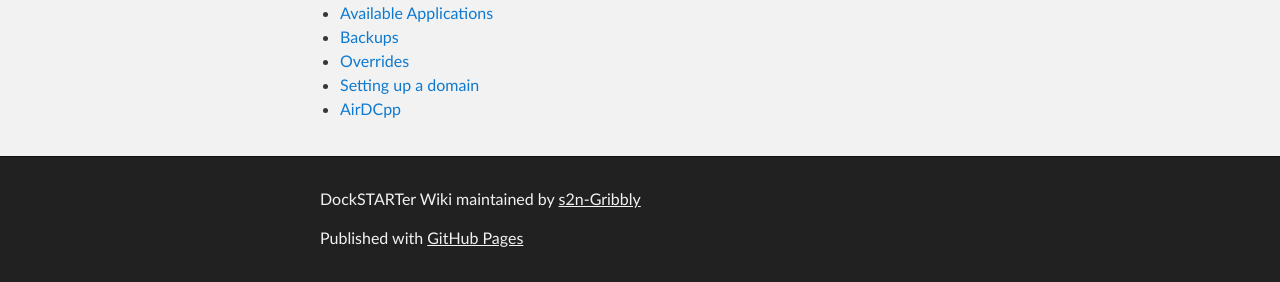
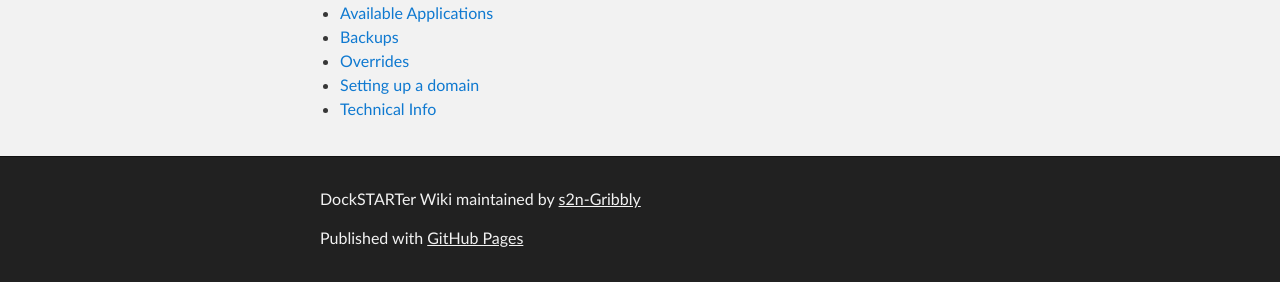
Before and after one commit to s2n-Gribbly/DockSTARTer.com, a Jekyll site: the page built from index.md, in a window 1280 px wide. Shown: the part 1291-1573 px from the top of the page. Built offline with Jekyll 4.4.1, drawn with Linux system fonts in a browser that asks for light colours; our own code applies the rules of GitHub Pages for plain Markdown files.

Commit message:
Update index.md

```diff
--- a/index.md
+++ b/index.md
@@ -36,4 +36,4 @@ layout: default
 - [Backups](Backups.md)
 - [Overrides](Overrides.md)
 - [Setting up a domain](Setting=Up-a-Domain.md)
-- [AirDCpp](Technical-Info.md)
+- [Technical Info](Technical-Info.md)
```
